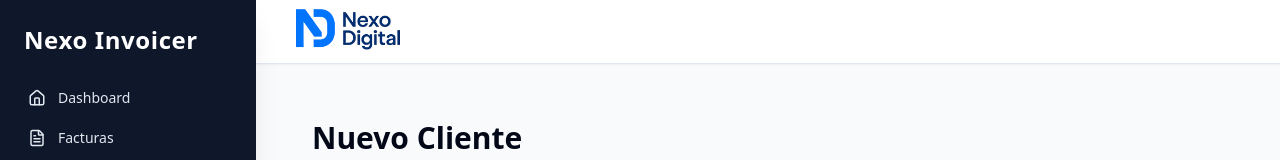
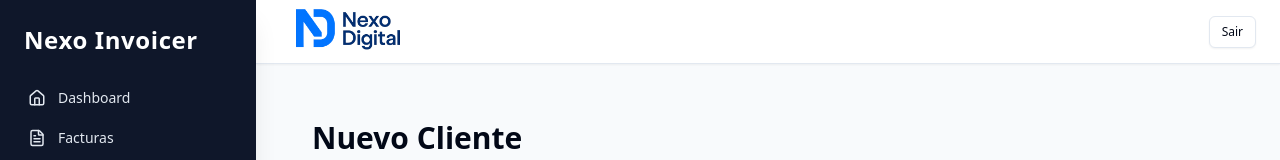
Before and after one commit to nexodigitalsys-ctrl/nexo-invoicer, a Next.js app: page /clientes/nuevo in a window 1280 px wide. Shown: the top 160 px of the page. Built offline with nearby package versions, Linux system fonts and the light colour scheme.

Commit message:
fix: sheet types + a11y title/description

```diff
--- /dev/null
+++ b/components/auth/LogoutButton.tsx
@@ -0,0 +1,16 @@
+"use client";
+
+import { signOut } from "next-auth/react";
+import { Button } from "@/components/ui/button";
+
+export default function LogoutButton() {
+  return (
+    <Button
+      variant="outline"
+      size="sm"
+      onClick={() => signOut({ callbackUrl: "/login" })}
+    >
+      Sair
+    </Button>
+  );
+}
--- a/components/layout/sidebar.tsx
+++ b/components/layout/sidebar.tsx
@@ -5,6 +5,7 @@ import Link from "next/link";
 import { usePathname } from "next/navigation";
 import { cn } from "@/lib/utils";
 import { Home, FileText, File, Users, Settings, Wrench } from "lucide-react";
+
 
 type NavItem = {
   href: string;
--- a/components/layout/topbar.tsx
+++ b/components/layout/topbar.tsx
@@ -1,4 +1,6 @@
+
 import Image from "next/image";
+import LogoutButton from "@/components/auth/LogoutButton";
 
 export default function Topbar({
   leftSlot,
@@ -20,8 +22,10 @@ export default function Topbar({
         </div>
       </div>
 
-      {/* espaço para menu do usuário no futuro */}
-      <div className="flex items-center gap-2" />
+      {/* menu do usuário */}
+      <div className="flex items-center gap-2">
+        <LogoutButton />
+      </div>
     </header>
   );
 }
--- a/components/ui/sheet.tsx
+++ b/components/ui/sheet.tsx
@@ -17,12 +17,12 @@ const SheetOverlay = React.forwardRef<
   React.ComponentPropsWithoutRef<typeof SheetPrimitive.Overlay>
 >(({ className, ...props }, ref) => (
   <SheetPrimitive.Overlay
+    ref={ref}
     className={cn(
       "fixed inset-0 z-50 bg-black/80 data-[state=open]:animate-in data-[state=closed]:animate-out data-[state=closed]:fade-out-0 data-[state=open]:fade-in-0",
       className
     )}
     {...props}
-    ref={ref}
   />
 ))
 SheetOverlay.displayName = SheetPrimitive.Overlay.displayName
@@ -46,7 +46,7 @@ const sheetVariants = cva(
   }
 )
 
-// ✅ IMPORTANT: removemos o "title" HTML (string) do Radix e recriamos como ReactNode
+// ✅ removemos o "title" HTML (string) do Radix Content e recriamos como ReactNode
 type SheetContentProps =
   Omit<React.ComponentPropsWithoutRef<typeof SheetPrimitive.Content>, "title"> &
     VariantProps<typeof sheetVariants> & {
@@ -57,7 +57,12 @@ type SheetContentProps =
 const SheetContent = React.forwardRef<
   React.ElementRef<typeof SheetPrimitive.Content>,
   SheetContentProps
->(({ side = "right", className, children, title, description, ...props }, ref) => (
+>(({ side = "right", className, children, title, description, ...props }, ref) => {
+  const a11yTitle = title ?? "Painel lateral"
+  const a11yDescription =
+    description ?? "Conteúdo e ações disponíveis neste painel."
+
+  return (
     <SheetPortal>
       <SheetOverlay />
       <SheetPrimitive.Content
@@ -65,19 +70,31 @@ const SheetContent = React.forwardRef<
         className={cn(sheetVariants({ side }), className)}
         {...props}
       >
+        {/* ✅ A11y: sempre garante Title/Description (sr-only) */}
+        <SheetPrimitive.Title className="sr-only">
+          {a11yTitle}
+        </SheetPrimitive.Title>
+        <SheetPrimitive.Description className="sr-only">
+          {a11yDescription}
+        </SheetPrimitive.Description>
+
         <SheetPrimitive.Close className="absolute right-4 top-4 rounded-sm opacity-70 ring-offset-background transition-opacity hover:opacity-100 focus:outline-none focus:ring-2 focus:ring-ring focus:ring-offset-2 disabled:pointer-events-none data-[state=open]:bg-secondary">
           <X className="h-4 w-4" />
           <span className="sr-only">Close</span>
         </SheetPrimitive.Close>
 
-      {/* ✅ Header opcional sem depender de SheetTitle (evita problema de ordem/hoisting) */}
+        {/* ✅ Header visível opcional */}
         {(title || description) && (
           <div className="mb-4 space-y-1 pr-8">
             {title ? (
-            <div className="text-lg font-semibold text-foreground">{title}</div>
+              <div className="text-lg font-semibold text-foreground">
+                {title}
+              </div>
             ) : null}
             {description ? (
-            <div className="text-sm text-muted-foreground">{description}</div>
+              <div className="text-sm text-muted-foreground">
+                {description}
+              </div>
             ) : null}
           </div>
         )}
@@ -85,7 +102,8 @@ const SheetContent = React.forwardRef<
         {children}
       </SheetPrimitive.Content>
     </SheetPortal>
-))
+  )
+})
 SheetContent.displayName = SheetPrimitive.Content.displayName
 
 const SheetHeader = ({
```
Lines whose indentation alone changed are shown as unchanged.
